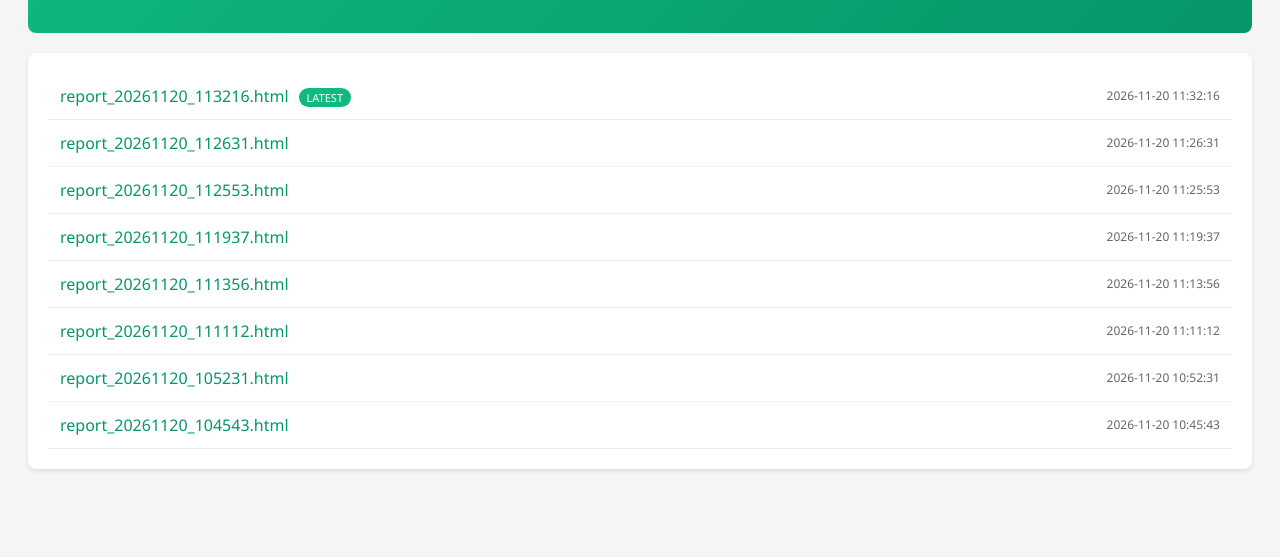
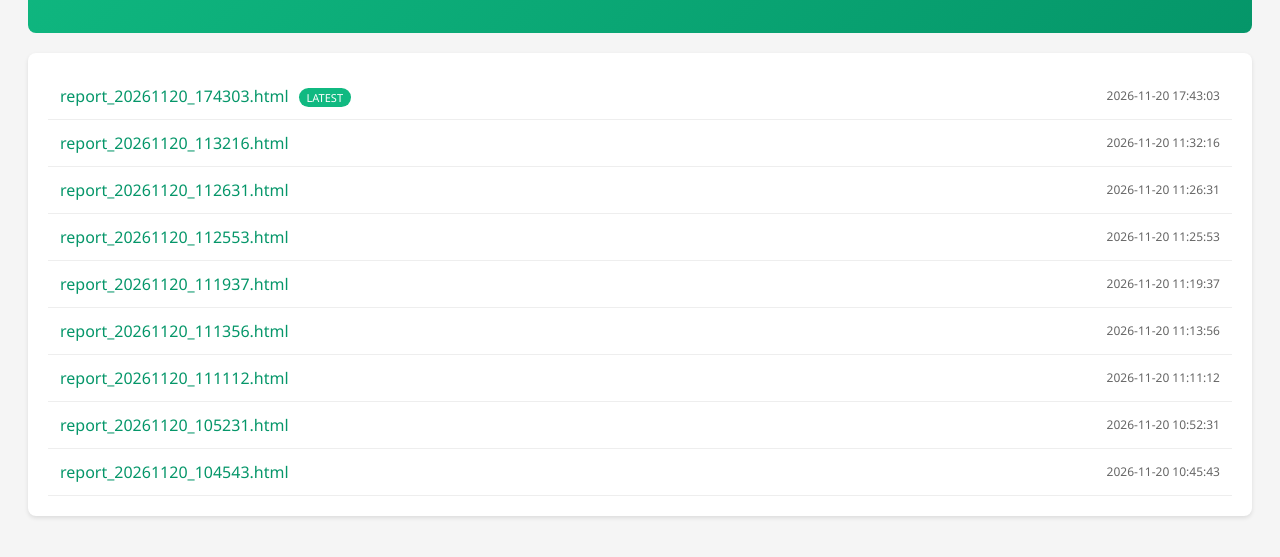
Before and after one commit to MoreDhananjay/Playwright_Opencart_AI_Nov2026, a website: page custom-report/history.html in a window 1280 px wide. Shown: the part 159-716 px from the top of the page. Drawn offline with Linux system fonts and the light colour scheme.

Commit message:
added playwright.yml file

```diff
--- a/custom-report/history.html
+++ b/custom-report/history.html
@@ -19,7 +19,11 @@
     <div class="header"><h1>📊 Custom Playwright Report History</h1><p>SDET-QA - Playwright Framework</p></div>
     <div class="report-list">
         <div class="report-item">
-                <a href="report_20261120_113216.html" class="report-link">report_20261120_113216.html<span class="latest-badge">LATEST</span></a>
+                <a href="report_20261120_174303.html" class="report-link">report_20261120_174303.html<span class="latest-badge">LATEST</span></a>
+                <span class="report-date">2026-11-20 17:43:03</span>
+            </div>
+<div class="report-item">
+                <a href="report_20261120_113216.html" class="report-link">report_20261120_113216.html</a>
                 <span class="report-date">2026-11-20 11:32:16</span>
             </div>
 <div class="report-item">
```
Also changed, not shown: custom-report/index.html (+2 -2 lines), .github/workflows/playwright.yml.
